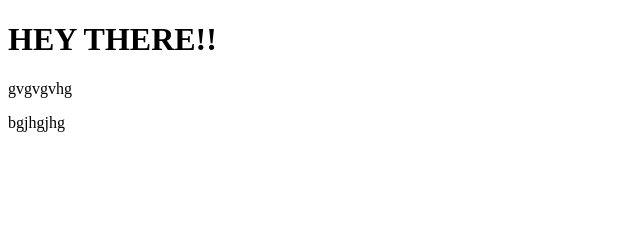
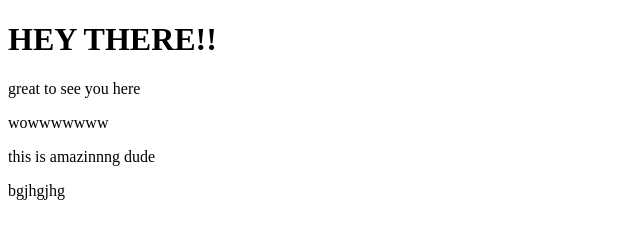
Before and after one commit to sukhijamahima/Git-Test, a website: page index.html in a window 1280 px wide. Shown: the whole page, without its empty margins (0-640 px from the left). Drawn offline with Linux system fonts and the light colour scheme.

Commit message:
fourth commit

```diff
--- a/index.html
+++ b/index.html
@@ -5,7 +5,9 @@
     </head>
     <body>
         <h1>HEY THERE!!</h1>
-        <p>gvgvgvhg</p>
-        <p>bgjhgjhg</p>
+        <p>great to see you here</p>
+        <p>wowwwwwww</p>
+        <p>this is amazinnng dude</p>
+                                                                                                                                     <p>bgjhgjhg</p>
     </body>
 </html>
```
Also changed, not shown: package.json (added, +21 -0 lines), README.md (added), 2 other files.
